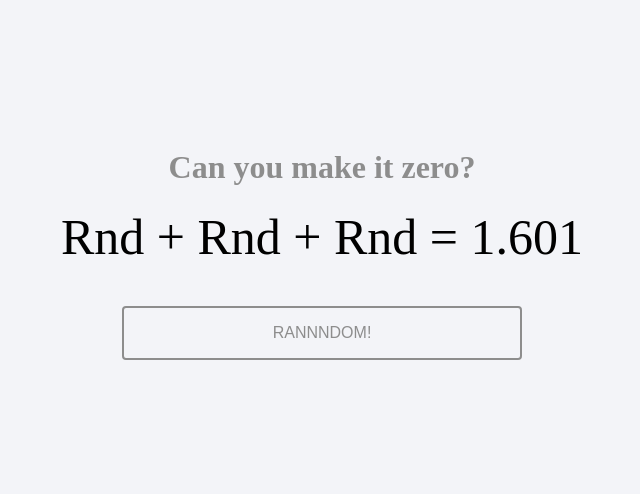
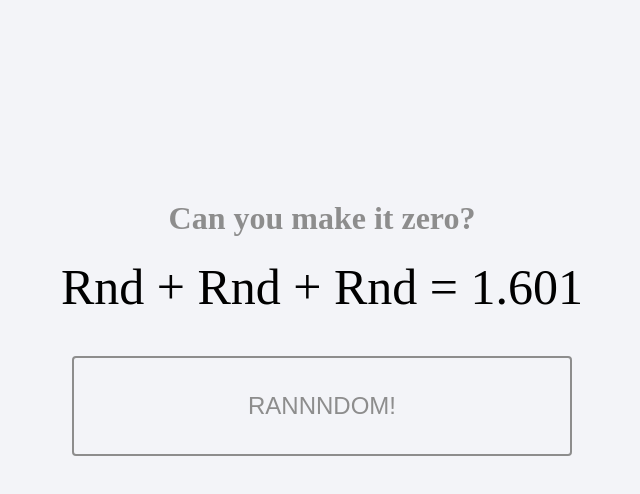
Before and after one commit to zhongshuren/rannndom, a plain HTML site: page index.html in a window 1280 px wide. Shown: the whole page, without its empty margins (318-958 px from the left). Drawn offline with nearby package versions, Linux system fonts and the light colour scheme.

Commit message:
Update index.html

```diff
--- a/index.html
+++ b/index.html
@@ -27,7 +27,7 @@
             padding: 16px 32px;
             text-align: center;
             display: inline-block;
-            font-size: 16px;
+            font-size: 24px;
             margin: 4px 2px;
             -webkit-transition-duration: 0.2s; /* Safari */
             transition-duration: 0.2s;
@@ -35,7 +35,8 @@
             text-decoration: none;
             text-transform: uppercase;
             width: 30%;
-            min-width: 400px;
+            height:100px;
+            min-width: 500px;
         }
         .btn1 {
             background-color: white;
@@ -47,10 +48,11 @@
             background-color: #b8b8b8;
             color: white;
         }
+
     </style>
 </head>
 <body>
-<div id="app" style="padding-top: 10%">
+<div id="app" :style="`margin-top:${Y}px;`">
     <h1>Can you make it zero?</h1>
     <span style="font-size: 50px;min-width:600px">Rnd + Rnd + Rnd = {{result}}</span>
     <br><br><br>
@@ -62,13 +64,19 @@
     let app = new Vue({
         el: '#app',
         mounted(){
+            this.Y = window.innerHeight/2-200
             let a=Math.floor(Math.random()*1000)/1000
             let b=Math.floor(Math.random()*1000)/1000
             let c=Math.floor(Math.random()*1000)/1000
             this.result = Math.floor((a+b+c)*1000)/1000
+            window.onresize= ()=>{
+                console.log(window.innerHeight)
+                this.Y = window.innerHeight/2-200
+            }
         },
         data: {
-            result: 0
+            result: 0,
+            Y: 0,
         },
         methods:{
             update: function(event){
```
